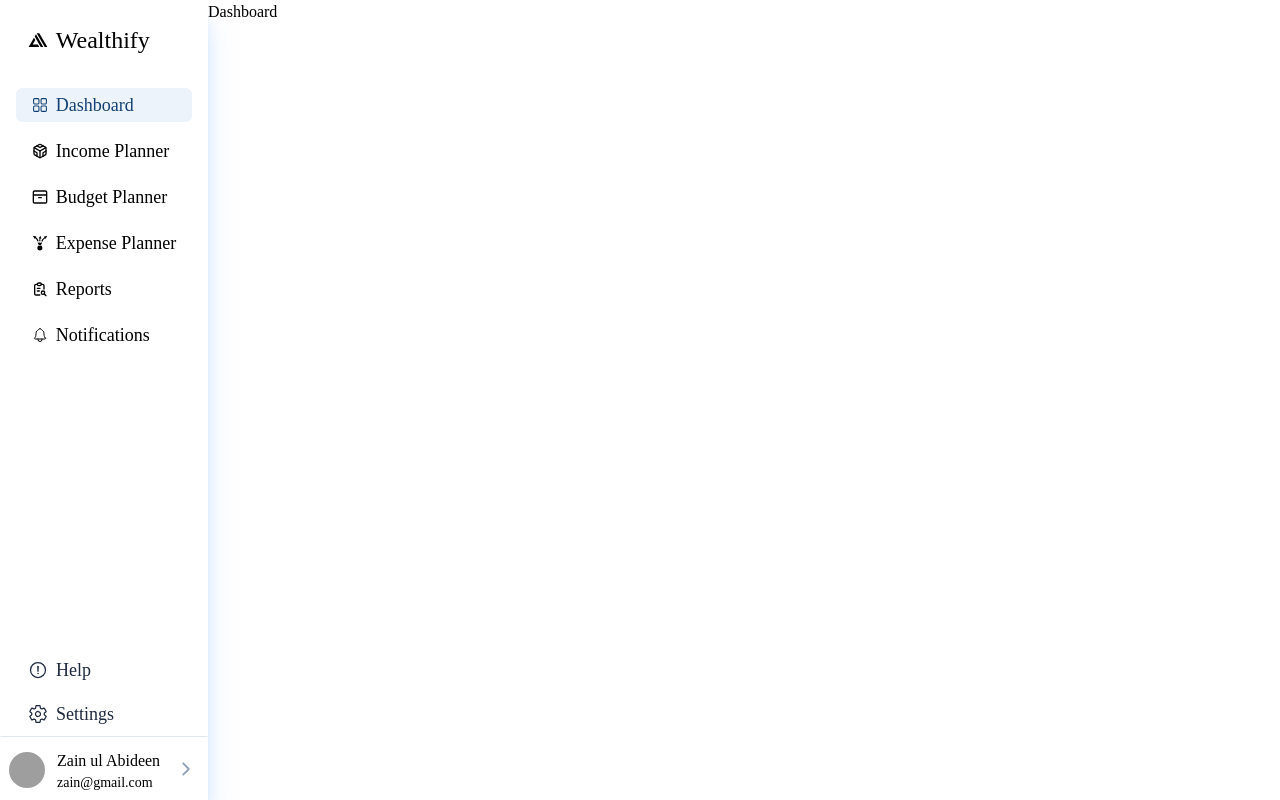
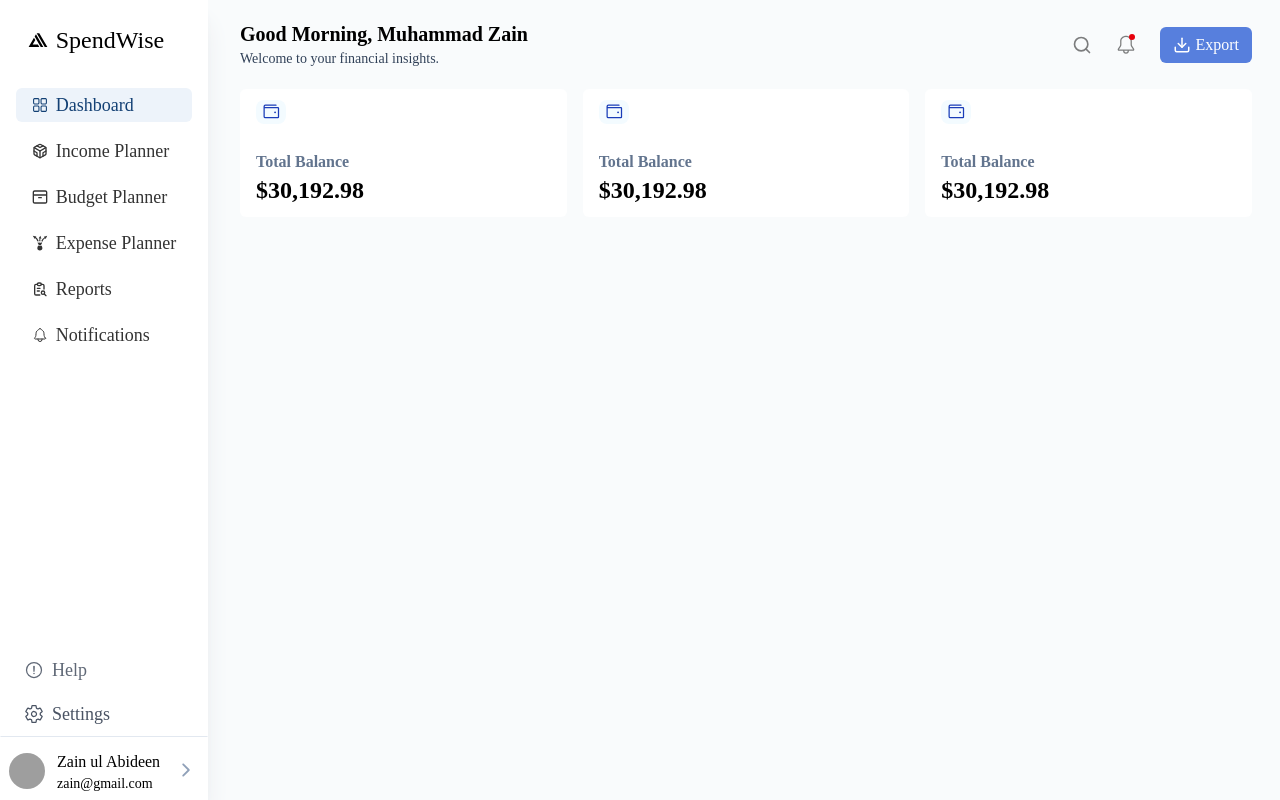
Before and after one commit to zainkhokhar1/SpendWise-WebApp-Latest, a React (Vite) app: page / in a window 1280 px wide. Built offline with nearby package versions, Linux system fonts and the light colour scheme; grey boxes are pictures that could not be loaded.

Commit message:
first commit

```diff
--- /dev/null
+++ b/src/components/Card.jsx
@@ -0,0 +1,34 @@
+
+import React from 'react'
+import { PiWallet } from "react-icons/pi";
+
+const Card = () => {
+    return (
+        <div className='w-full flex h-32 px-4 py-[3px] bg-white max-[840px]:col-span-6 min-lg:col-span-2 col-span-6 rounded-md hover:shadow shadow-gray-100 duration-200 cursor-pointer'>
+
+            <div className='w-1/2 flex flex-col h-full justify-between py-2 '>
+
+                <span className='h-fit w-fit px-[5px] py-[2px] rounded-lg bg-[#F3FBFF]'>
+                    <PiWallet className='w-5 h-5 text-blue-800'/>
+                </span>
+
+                <span>
+                    <h3 className='text-slate-500 max-lg:text-sm hover:text-slate-700 cursor-pointer duration-100 font-semibold'>
+                        Total Balance
+                    </h3>
+                    <span className='text-2xl max-lg:text-lg font-semibold'>
+                        $30,192.98
+                    </span>
+                </span>
+            </div>
+
+            {/* graph showing section  */}
+            <section className='w-1/2 h-full'>
+
+            </section>
+
+        </div>
+    )
+}
+
+export default Card;
--- /dev/null
+++ b/src/components/Navbar.jsx
@@ -0,0 +1,39 @@
+
+import React from 'react'
+import { FiSearch } from "react-icons/fi";
+import { GoBell } from "react-icons/go";
+import { FiDownload } from "react-icons/fi";
+
+const Navbar = () => {
+    return (
+        <div className='min-w-full flex items-center justify-between py-5'>
+
+            <div className='flex flex-col gap-[1px]'>
+                <span className='font-black md:text-xl max-[350px]:text-sm'>
+                    Good Morning, Muhammad Zain
+                </span>
+                <span className='md:text-sm text-xs text-slate-700 hover:text-slate-800 duration-100'>
+                    Welcome to your financial insights.
+                </span>
+            </div>
+
+            <div className='flex items-center gap-6'>
+                <div>
+                    <FiSearch className='cursor-pointer w-5 h-5 opacity-50 hover:opacity-100 duration-200' />
+                </div>
+                <div className='relative w-5 h-5 group rounded-full '>
+                    <GoBell className='min-w-full min-h-full  opacity-50 group-hover:opacity-100 duration-200 cursor-pointer' />
+                    <span className='w-[6px] h-[6px] bg-red-600 group-hover:opacity-100 absolute -top-[1px] right-[1px] rounded-full'></span>
+                </div>
+                <button className='flex max-[550px]:hidden items-center gap-1 cursor-pointer bg-[#577FDD] hover:bg-blue-600 duration-200 px-[13px] py-[6px] rounded-md text-white'>
+                    <FiDownload className='text-lg' />
+                    <span className=''>
+                        Export
+                    </span>
+                </button>
+            </div>
+        </div>
+    )
+}
+
+export default Navbar;
--- a/src/components/NavigateButton.jsx
+++ b/src/components/NavigateButton.jsx
@@ -4,7 +4,7 @@ import React, { useState } from 'react'
 const NavigateButton = ({ Icon, selected, title, setSelected, index }) => {
 
     return (
-        <button onClick={() => { setSelected(index) }} className={`flex gap-2  ${selected === index ? "bg-[#EDF3FA] font-medium text-[#134074]" : "bg-transparent font-medium"} items-center w-full hover:bg-slate-200 duration-200 cursor-pointer px-4 py-[3px] rounded-md`}>
+        <button onClick={() => { setSelected(index) }} className={`flex gap-2  ${selected === index ? "bg-[#EDF3FA] font-medium text-[#134074]" : "bg-transparent font-medium opacity-80 hover:opacity-100"} items-center outline-none focus:outline-none w-full hover:bg-slate-200 duration-200 cursor-pointer px-4 py-[3px] rounded-md`}>
             {
                 Icon
             }
--- a/src/components/Siderbar.jsx
+++ b/src/components/Siderbar.jsx
@@ -43,17 +43,15 @@ const Siderbar = () => {
 
     ]
 
-    console.log(selected)
-
     return (
-        <div className='shadow-xl shadow-blue-200 h-screen flex flex-col pt-6 w-52 items-center justify-between'>
+        <div className='shadow-xl shadow-gray-200 h-screen min-md:flex md:relative flex-col pt-6 min-w-52 items-center justify-between fixed left-0 top-0 -translate-x-full z-[999] md:translate-x-0 '>
 
             <div>
                 {/* for title and logo */}
                 <div className='flex items-center gap-2 pl-3 cursor-pointer'>
                     <IoLogoAmplify className='text-xl' />
                     <span className='text-2xl'>
-                        Wealthify
+                        SpendWise
                     </span>
                 </div>
                 {/* Navigate buttons div */}
@@ -68,8 +66,8 @@ const Siderbar = () => {
 
             <footer className=' h-40 flex flex-col items-start pt-2 w-full'>
 
-                <div className='hover:bg-gray-100 shadow-purple-50 hover:shadow w-full'>
-                    <button className='flex items-center w-full pl-7 py-2 gap-2 text-slate-800 hover:text-slate-950 cursor-pointer'>
+                <div className='hover:bg-gray-100 shadow-purple-50 hover:shadow w-full opacity-70 hover:opacity-100 duration-200'>
+                    <button className='flex items-center w-full pl-6 py-2 gap-2 text-slate-800 hover:text-slate-950 cursor-pointer'>
                         <IoAlertCircleOutline className='text-xl' />
                         <span className='text-lg'>
                             Help
@@ -77,8 +75,8 @@ const Siderbar = () => {
                     </button>
                 </div>
 
-                <div className='hover:bg-gray-100 shadow-purple-50 hover:shadow w-full'>
-                    <button className='flex items-center gap-2 pl-7 py-2 text-slate-800 hover:text-slate-950 cursor-pointer '>
+                <div className='hover:bg-gray-100 shadow-purple-50 hover:shadow w-full opacity-80 hover:opacity-100'>
+                    <button className='flex items-center gap-2 pl-6 py-2 text-slate-800 duration-200 hover:text-slate-950 cursor-pointer '>
                         <IoSettingsOutline className='text-xl' />
                         <span className='text-lg'>
                             Settings
@@ -86,10 +84,10 @@ const Siderbar = () => {
                     </button>
                 </div>
 
-                <div className='flex group items-center pl-2 pt-2 border border-transparent border-t-slate-200 w-full cursor-pointer hover:bg-slate-100 duration-200 '>
+                <div className='flex group items-center pl-2 h-full pt-1 border border-transparent border-t-slate-200 w-full cursor-pointer hover:bg-slate-100 duration-200 '>
 
                     <div className='w-10 pt-[2px]'>
-                        <img class="inline-block size-9 rounded-full ring-2 ring-white" src="https://images.unsplash.com/photo-1472099645785-5658abf4ff4e?ixlib=rb-1.2.1&ixid=eyJhcHBfaWQiOjEyMDd9&auto=format&fit=facearea&facepad=2&w=256&h=256&q=80" alt="" />
+                        <img class="inline-block size-9 rounded-full ring-2 ring-white" src="https://img.freepik.com/premium-photo/3d-avatar-boy-character_914455-603.jpg" alt="" />
                     </div>
                     <div className='flex items-start flex-col pl-2 pt-1'>
                         <span className='text-[16px] font-medium'>
--- a/src/index.css
+++ b/src/index.css
@@ -1,10 +1,7 @@
 @import "tailwindcss";
 
-@import url('https://fonts.googleapis.com/css2?family=Urbanist:ital,wght@0,100..900;1,100..900&display=swap');
+@import url('https://fonts.googleapis.com/css2?family=DM+Sans:ital,opsz,wght@0,9..40,100..1000;1,9..40,100..1000&family=Inter:ital,opsz,wght@0,14..32,100..900;1,14..32,100..900&family=Open+Sans:ital,wght@0,300..800;1,300..800&display=swap');
 
 *,body{
-  font-family: "Urbanist", serif;
-  font-optical-sizing: auto;
-  font-style: normal;
-  font: 500;
+  font-family: "DM Sans", serif;
 }
--- a/src/screens/Dashboard.jsx
+++ b/src/screens/Dashboard.jsx
@@ -1,10 +1,44 @@
 
 import React from 'react'
+import Navbar from '../components/Navbar';
+import Card from '../components/Card';
 
 const Dashboard = () => {
   return (
-    <div>
-        Dashboard
+    <div className='w-full bg-[#F9FBFC] pl-8 pr-7 max-lg:pl-2 max-lg:pr-2 max-[350px]:pl-1 max-[350px]:pr-1'>
+      <Navbar />
+
+      <div className='grid grid-cols-6 h-screen w-full'>
+
+        {/* cards section */}
+        <section className='col-span-6 grid grid-cols-6 gap-4 h-fit'>
+          <Card />
+          <Card />
+          <Card />
+        </section>
+
+        {/* financial insights section (bar chart) */}
+        <section className='col-span-4'>
+
+        </section>
+
+        {/* pie chart for income and expense percentage */}
+        <section className='col-span-2'>
+
+        </section>
+
+        {/* recent transactions */}
+        <section className='col-span-4'>
+
+        </section>
+
+        {/* Saving show in percent  */}
+        <section className='col-span-2'>
+
+        </section>
+
+      </div>
+
     </div>
   )
 }
```
